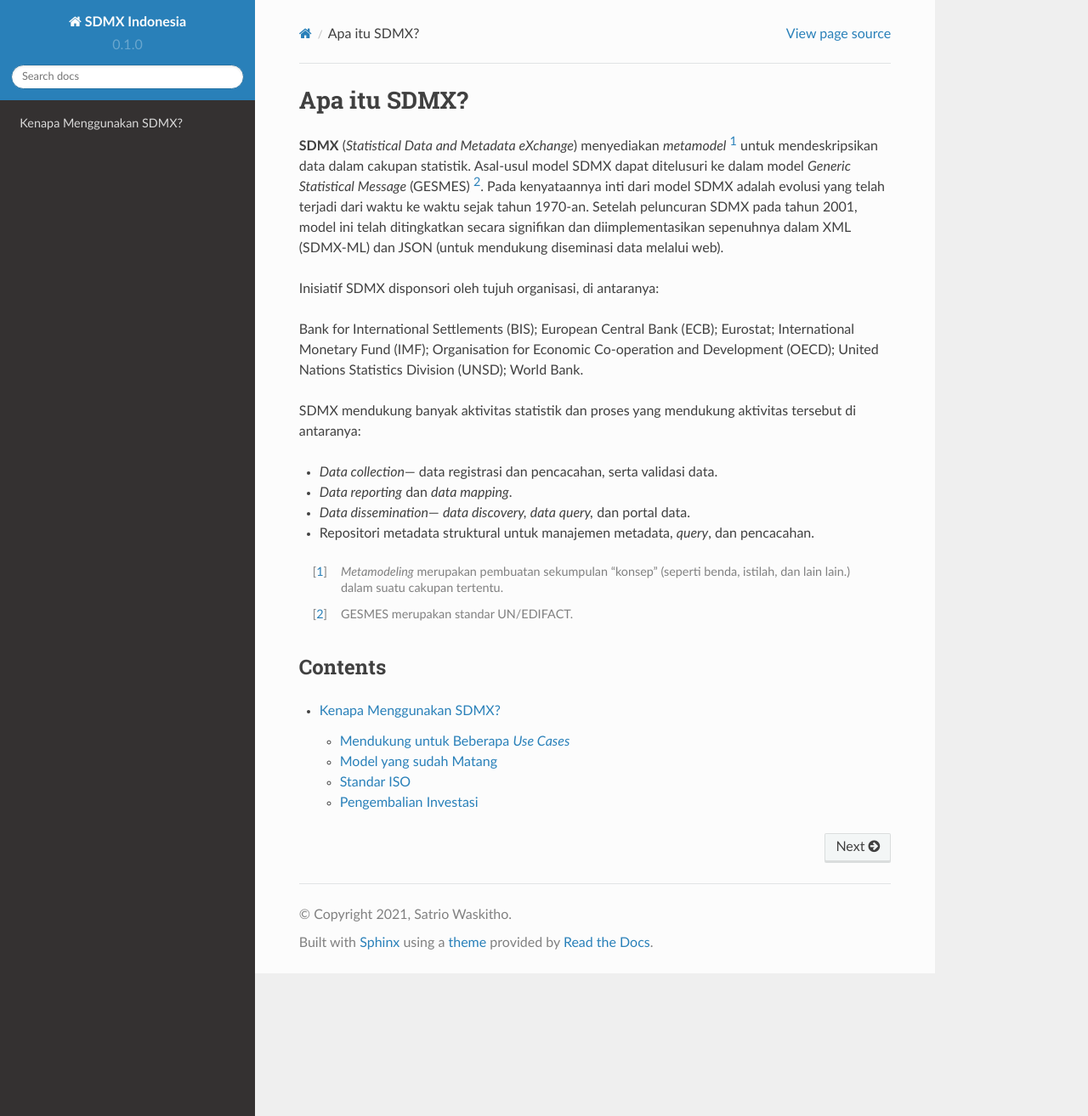
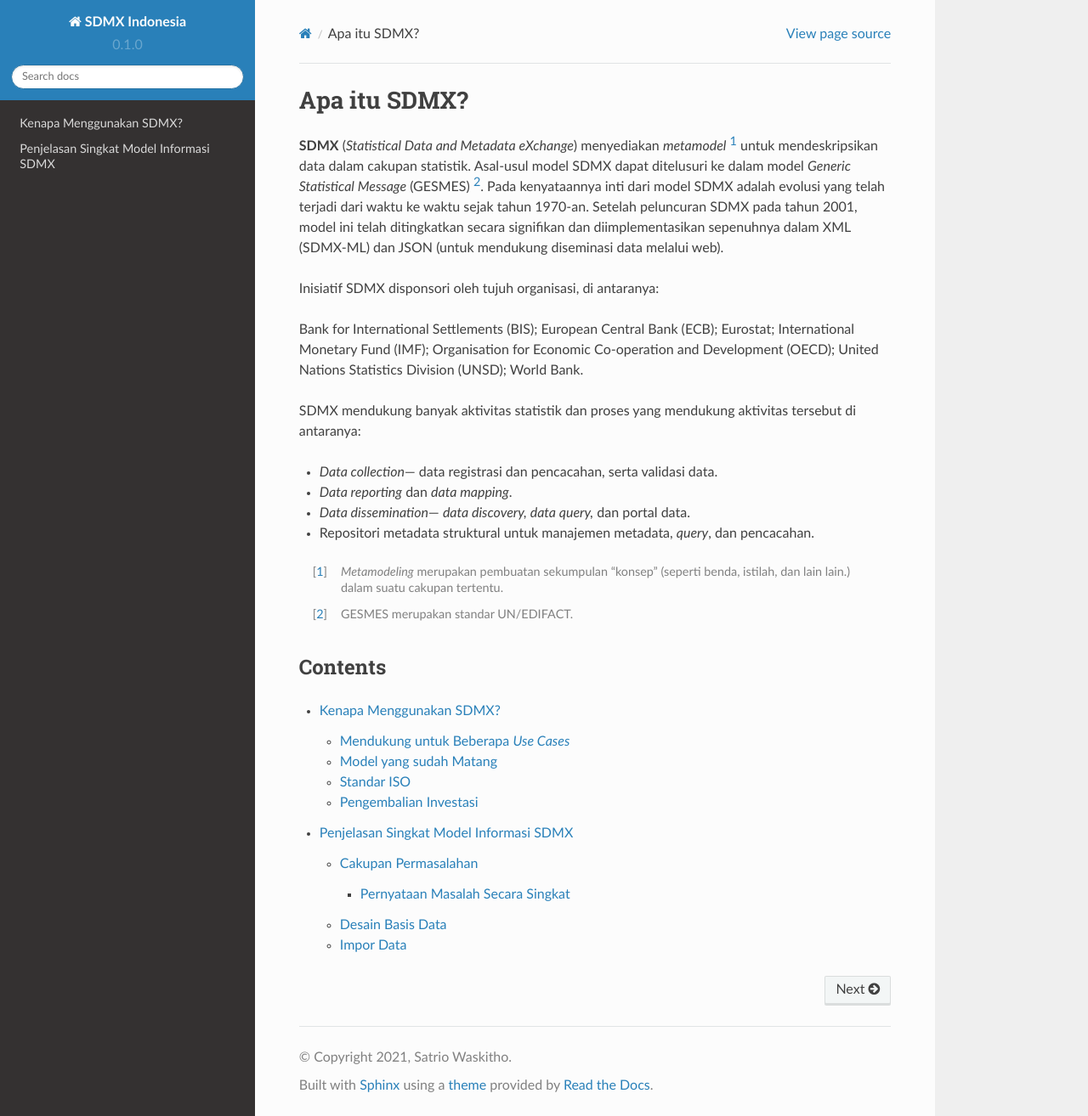
Before and after one commit to satriowaskitho/sdmx-indonesia, a Sphinx documentation site: the page built from docs/source/index.rst, in a window 1280 px wide and 1314 px high. Shown: the whole window at 85% size. Built offline with Sphinx 7.4.7 and the Read the Docs theme 2.0.0, drawn with Linux system fonts in a browser that asks for light colours; some of the changed lines change nothing that is shown.

Commit message:
add img2 and update brief-overview.rst

```diff
--- /dev/null
+++ b/docs/source/brief-overview.rst
@@ -0,0 +1,36 @@
+Penjelasan Singkat Model Informasi SDMX
+=======================================
+
+.. _briefoverview:
+
+Cakupan Permasalahan
+--------------------
+
+Pernyataan Masalah Secara Singkat
+^^^^^^^^^^^^^^^^^^^^^^^^^^^^^^^^^
+
+Suatu sistem statistik terdiri dari banyak sub sistem dan komponen. Persoalan utama sistem komputer termasuk sistem statistik adalah sistem —atau dapat disebut perangkat lunak— dibangun secara silo atau setidaknya dibangun dengan komponen yang tidak independen dan tidak dapat digunakan kembali.
+
+Pertimbangkan alur proses sederhana berikut ini, yaitu alur impor data ke basis data dan alur diseminasi data.
+
+**Alur Impor Data**
+
+.. image:: images/img1.png
+
+**Alur Diseminasi Data**
+
+.. image:: images/img2.png
+
+Berikut adalah beberapa kelemahan yang kemungkinan terdapat di dalam sistem yang saat ini mendukung proses tersebut.
+
+Desain Basis Data
+-----------------
+
+Skema basis data dirancang secara internal sehingga dapat menampung semua data yang dikerjakan di dalam suatu departemen (selanjutnya akan disebut institusi). Institusi dapat memutuskan untuk mengadopsi basis data Oracle, dan tabel basis data disesuaikan untuk menyimpan data spesifik yang relevan sesuai dengan cakupan tempat institusi bekerja. Tidak perlu menggunakan lebih dari 2 bahasa, setiap tabel berisi label khusus untuk setiap bahasa di mana pun data tersebut muncul.
+
+Ada satu tabel basis data yang besar berisi nilai observasi untuk setiap dataset. Ada banyak tabel basis data terkait yang berisi informasi lebih lanjut tentang pengamatan. Tabel tertaut digunakan untuk memfasilitasi pemfilteran saat membuat kueri basis data. Data dan informasi di dalam tabel tersebut berguna untuk menyusun hasil kueri yang akan disajikan kepada pengguna.
+
+Impor Data
+----------
+
+Institusi menerima data dari banyak organisasi penyedia data, dan dengan demikian format data di setiap dataset bergantung pada organisasi pengirim. Pengimpor data dicatat untuk mendukung dokumentasi ketika terdapat penawaran data. Dalam beberapa situasi, tabel pemetaan perlu didefinisikan untuk memetakan klasifikasi klien ke pemetaan yang digunakan di internal institusi. Terdapat suatu aturan validasi yang ditetapkan untuk memastikan data sesuai dengan apa yang diharapkan. Setiap importir mengimplementasikan logika validasinya sendiri. Terdapat juga validasi tambahan yang digunakan setelah data berada di dalam basis data.
--- a/docs/source/index.rst
+++ b/docs/source/index.rst
@@ -23,3 +23,4 @@
 .. toctree::
 
    why-sdmx
+   brief-overview
```
Also changed, not shown: docs/source/images/img2.png (added), 14 other files.
